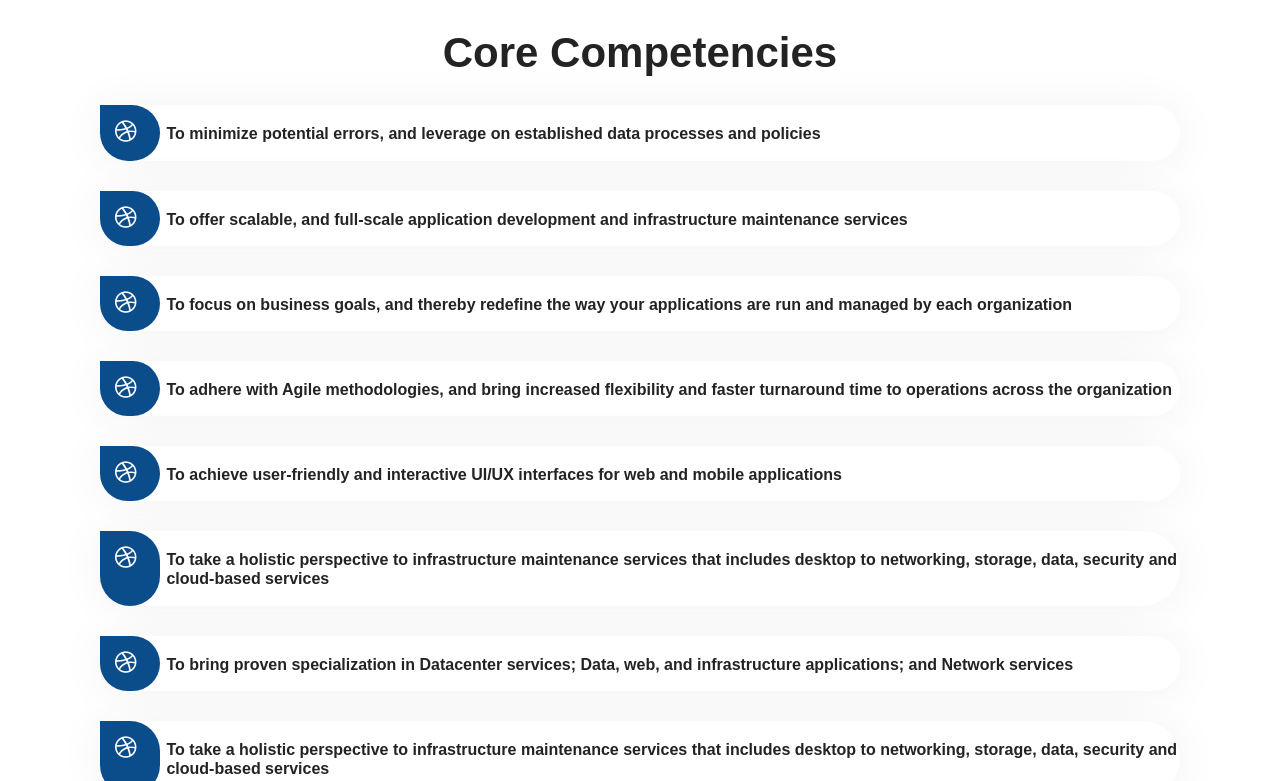
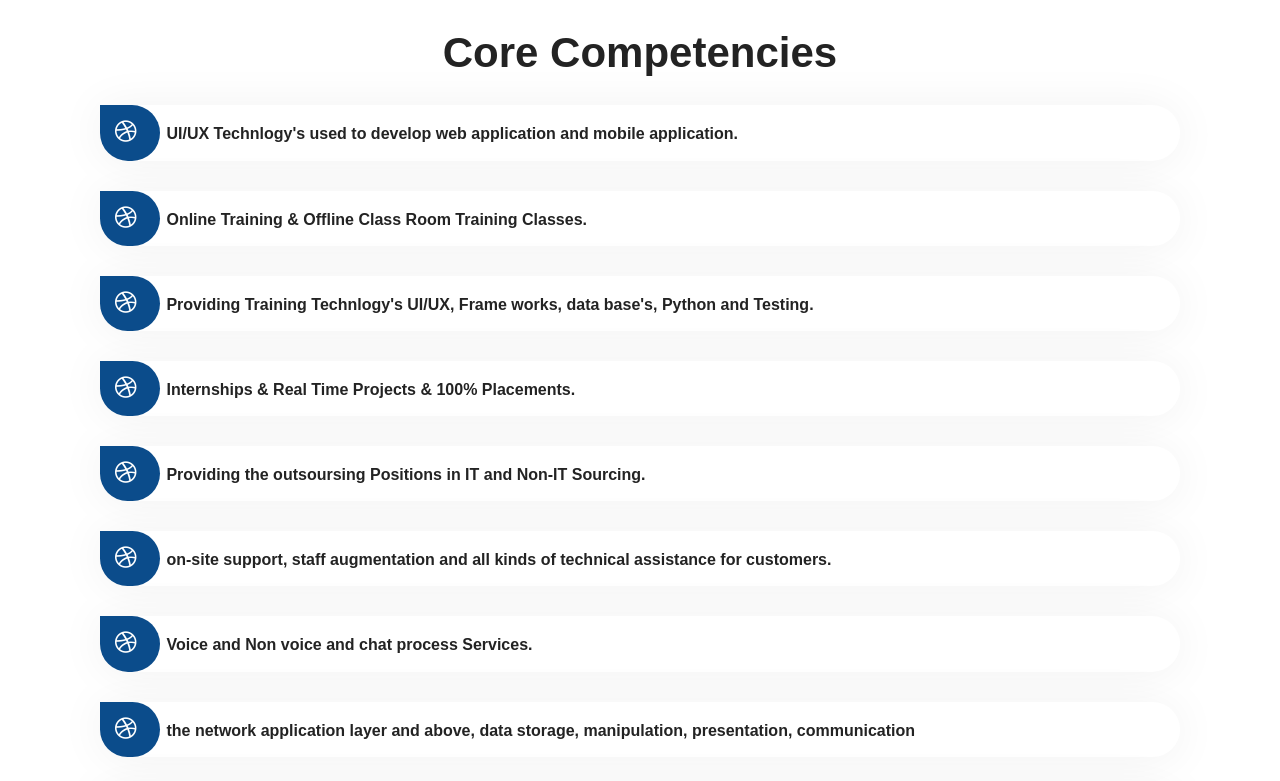
Before and after one commit to webcomptechdeveloper/Accumenta, a plain HTML site: page index-2.html in a window 1280 px wide. Shown: the part 2240-3021 px from the top of the page. Drawn offline with Linux system fonts and the light colour scheme; a web font is replaced by a local one.

Commit message:
Contact page and Index content

```diff
--- a/index-2.html
+++ b/index-2.html
@@ -494,8 +494,7 @@
 										<i class="fa fa-dribbble"></i>
 									</div>
 									<div class="single_service_content">
-										<h4> To minimize potential errors, and leverage on established data processes
-											and policies</h4>
+										<h4>UI/UX Technlogy's used to develop web application and mobile application.</h4>
 									</div>
 								</div>
 							</div>
@@ -510,8 +509,7 @@
 										<i class="fa fa-dribbble"></i>
 									</div>
 									<div class="single_service_content">
-										<h4> To offer scalable, and full-scale application development and
-											infrastructure maintenance services</h4>
+										<h4>Online Training & Offline Class Room Training Classes.</h4>
 									</div>
 								</div>
 							</div>
@@ -526,8 +524,7 @@
 										<i class="fa fa-dribbble"></i>
 									</div>
 									<div class="single_service_content">
-										<h4> To focus on business goals, and thereby redefine the way your applications
-											are run and managed by each organization</h4>
+										<h4>Providing Training Technlogy's UI/UX, Frame works, data base's, Python and Testing.</h4>
 									</div>
 								</div>
 							</div>
@@ -543,8 +540,7 @@
 										<i class="fa fa-dribbble"></i>
 									</div>
 									<div class="single_service_content">
-										<h4> To adhere with Agile methodologies, and bring increased flexibility and
-											faster turnaround time to operations across the organization</h4>
+										<h4> Internships & Real Time Projects & 100% Placements.</h4>
 									</div>
 								</div>
 							</div>
@@ -559,8 +555,7 @@
 										<i class="fa fa-dribbble"></i>
 									</div>
 									<div class="single_service_content">
-										<h4> To achieve user-friendly and interactive UI/UX interfaces for web and
-											mobile applications</h4>
+										<h4> Providing the outsoursing Positions in IT and Non-IT Sourcing.</h4>
 									</div>
 								</div>
 							</div>
@@ -575,9 +570,7 @@
 										<i class="fa fa-dribbble"></i>
 									</div>
 									<div class="single_service_content">
-										<h4> To take a holistic perspective to infrastructure maintenance services that
-											includes desktop to networking, storage, data, security and cloud-based
-											services</h4>
+										<h4> on-site support, staff augmentation and all kinds of technical assistance for customers.</h4>
 									</div>
 								</div>
 							</div>
@@ -591,8 +584,7 @@
 										<i class="fa fa-dribbble"></i>
 									</div>
 									<div class="single_service_content">
-										<h4> To bring proven specialization in Datacenter services; Data, web, and
-											infrastructure applications; and Network services</h4>
+										<h4>Voice and Non voice and chat process Services. </h4>
 									</div>
 								</div>
 							</div>
@@ -605,9 +597,7 @@
 										<i class="fa fa-dribbble"></i>
 									</div>
 									<div class="single_service_content">
-										<h4> To take a holistic perspective to infrastructure maintenance services that
-											includes desktop to networking, storage, data, security and cloud-based
-											services</h4>
+										<h4>the network application layer and above, data storage, manipulation, presentation, communication</h4>
 									</div>
 								</div>
 							</div>
@@ -669,7 +659,7 @@
 							</div>
 
 						</div>
-						<div class="col-lg-12 col-sm-6">
+						<!-- <div class="col-lg-12 col-sm-6">
 							<div class="single_service">
 								<div class="single_service_inner">
 									<div class="single_service_icon">
@@ -682,7 +672,7 @@
 								</div>
 							</div>
 
-						</div>
+						</div> -->
 
 
 
```
Also changed, not shown: contact.html (+13 -5 lines).
